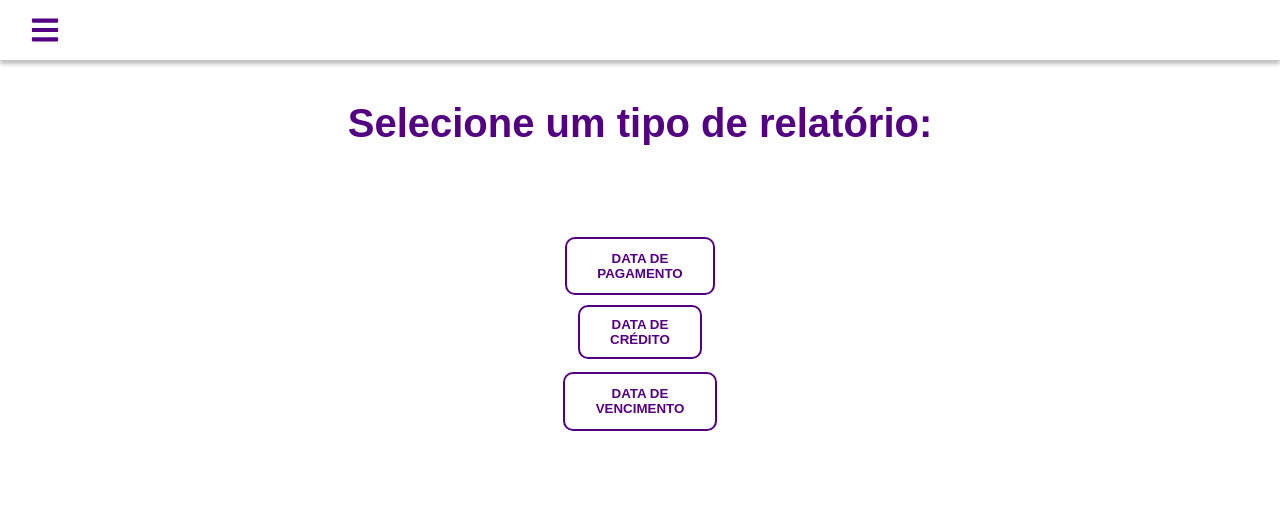
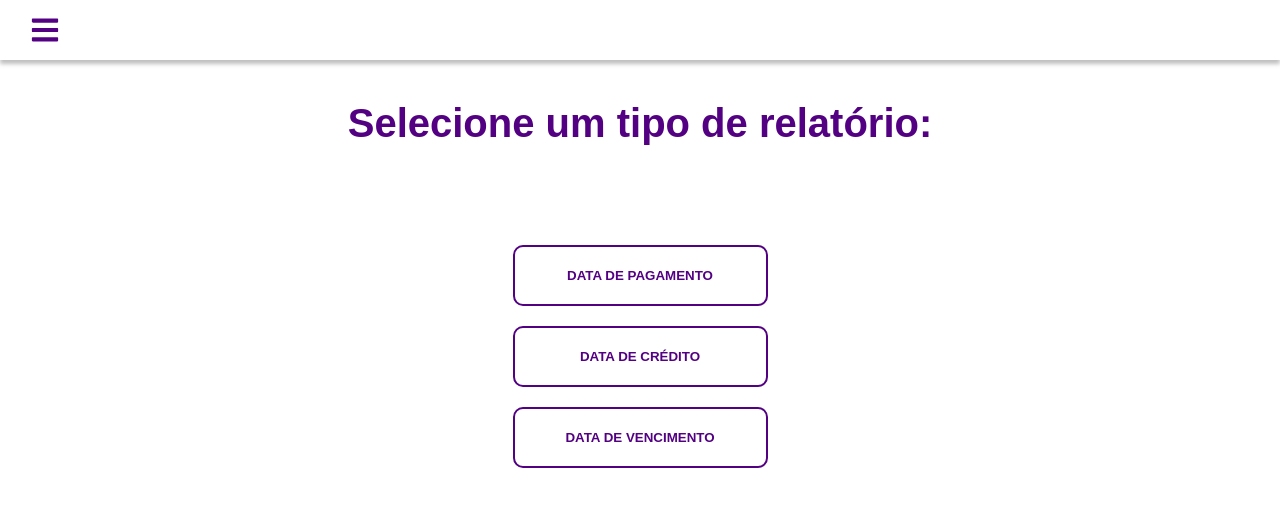
Before and after one commit to Equipe-Ace/Project-Ace-Frontend, a React (Create React App) app in the folder ace-frontend/: page /relatoriomenu in a window 1280 px wide. Shown: the top 506 px of the page. Built offline with nearby package versions, Linux system fonts and the light colour scheme.

Commit message:
correção no css do menu relatorios, e paginação da listagem dos relatorios ao pesquisar uma data

```diff
--- a/ace-frontend/src/components/sidebar/index.tsx
+++ b/ace-frontend/src/components/sidebar/index.tsx
@@ -1,9 +1,11 @@
 import React from "react";
 import "./styles.css";
-import { FaTimes, FaUserPlus, FaIdCard } from "react-icons/fa";
+import { FaTimes, FaUserPlus, FaIdCard,FaChartBar} from "react-icons/fa";
 import SidebarItem from "./sidebaritem";
 import { Link } from 'react-router-dom';
 import logo from "../../img/logo.png";
+
+
 
 interface SidebarProps {
   active: boolean;
@@ -15,13 +17,20 @@ const Sidebar: React.FC<SidebarProps> = ({ active, close }) => {
     <div className="sidebar">
       <div className={`Container2 ${active ? "active" : ""}`}>
         <FaTimes onClick={close} />
+
         <img className="logo" src={logo} alt=""></img>
         <div className="Content">
+
         <Link to="/cadastroCLI">
           <SidebarItem Icon={FaUserPlus} Text="Cadastro" />
         </Link>
+
         <Link to="/ControleTitulosFIN">
           <SidebarItem Icon={FaIdCard} Text="Controle de Títulos" />
+        </Link>
+
+        <Link to="/relatoriomenu">
+          <SidebarItem Icon={FaChartBar} Text="Relatórios" />
         </Link>
         </div>
       </div>
--- a/ace-frontend/src/pages/relatoriomenu/index.tsx
+++ b/ace-frontend/src/pages/relatoriomenu/index.tsx
@@ -1,6 +1,8 @@
 import React from 'react';
 import Header from '../../components/header/index'
 import './styles.css'
+
+
 import { Link } from 'react-router-dom';
 
 const RelatorioMenu: React.FC = () => {
@@ -12,18 +14,22 @@ const RelatorioMenu: React.FC = () => {
             </div>
 
             <div className="boxButtons">
+                <div className='alinhar'>
+
                     <Link to="/relatoriopag">
-            <button className='DtPag' >Data de Pagamento</button>
+                        <button className='button' >Data de Pagamento</button>
                     </Link>
 
                     <Link to="/relatoriocre">
-            <button className='DtCre' >Data de Crédito</button>
+                        <button className='button' >Data de Crédito</button>
                     </Link>
 
                     <Link to="/relatorioven">
-            <button className='DtVen' >Data de Vencimento</button>
+                        <button className='button' >Data de Vencimento</button>
                     </Link>
                 </div>
+            </div>
+
 
         </>
     );
--- a/ace-frontend/src/pages/relatoriomenu/relatoriocre/index.tsx
+++ b/ace-frontend/src/pages/relatoriomenu/relatoriocre/index.tsx
@@ -72,6 +72,8 @@ const RelatorioCre: React.FC = () => {
 
     function fazerBusca(e: React.MouseEvent<HTMLButtonElement>){
         e.preventDefault()
+
+        setPage(0)
 
         api.get(`/Parcela/buscarParcelas/credito/${dataInicio}/${dataFinal}`)
         .then(response => {
--- a/ace-frontend/src/pages/relatoriomenu/relatoriopag/index.tsx
+++ b/ace-frontend/src/pages/relatoriomenu/relatoriopag/index.tsx
@@ -73,6 +73,8 @@ const RelatorioPag: React.FC = () => {
 
     function fazerBusca(e: React.MouseEvent<HTMLButtonElement>){
         e.preventDefault()
+
+        setPage(0)
 
         api.get(`/Parcela/buscarParcelas/pagamento/${dataInicio}/${dataFinal}`)
         .then(response => {
--- a/ace-frontend/src/pages/relatoriomenu/relatorioven/index.tsx
+++ b/ace-frontend/src/pages/relatoriomenu/relatorioven/index.tsx
@@ -73,7 +73,9 @@ const RelatorioVen: React.FC = () => {
     function fazerBusca(e: React.MouseEvent<HTMLButtonElement>){
         e.preventDefault()
 
-        api.get(`/Parcela/buscarParcelas/credito/${dataInicio}/${dataFinal}`)
+        setPage(0)
+
+        api.get(`http://localhost:8080/Parcela/buscarParcelas/vencimento/${dataInicio}/${dataFinal}`)
         .then(response => {
             const resposta = response.data
             console.log(resposta)
--- a/ace-frontend/src/pages/relatoriomenu/styles.css
+++ b/ace-frontend/src/pages/relatoriomenu/styles.css
@@ -6,7 +6,7 @@
     background: none;
 }
 
-.DtPag, .DtVen, .DtCre {
+.button{
     cursor: pointer;
     display:flex;
     margin-top: 8%;
@@ -16,13 +16,13 @@
     font-weight: bold;
     text-transform: uppercase;
     padding: 8.2%;
-    width: 325px;
+    width: 255px;
     justify-content: center;
     background: none ;
     color: #530082 ;
 }
 
-.DtPag:hover, .DtVen:hover, .DtCre:hover  {
+.button:hover  {
     background: #530082;
     color: antiquewhite;
 }
```
Lines whose indentation alone changed are shown as unchanged.
